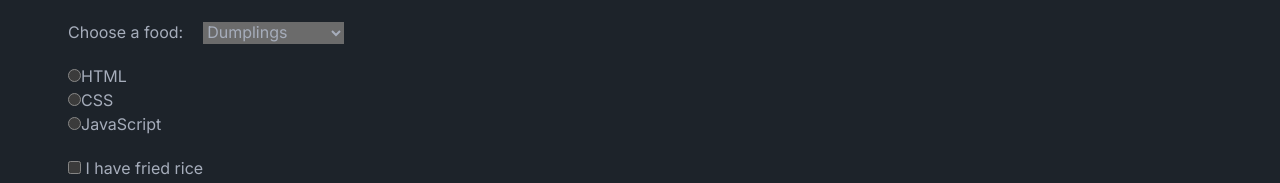
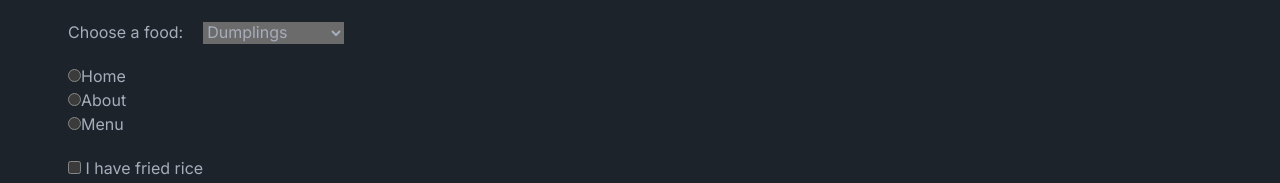
Before and after one commit to eliana53/exam2, a Next.js app: page /final in a window 1280 px wide. Shown: the part 180-363 px from the top of the page. Built offline with nearby package versions, Linux system fonts and the light colour scheme.

Commit message:
final final final

```diff
--- a/app/final/page.tsx
+++ b/app/final/page.tsx
@@ -18,11 +18,11 @@ return (
 
       <div className="ml-5 mt-5">
       <input type="radio" id="Home" name="fav_language" value="Home" />
-      <label htmlFor="Home">HTML</label><br />
+      <label htmlFor="Home">Home</label><br />
       <input type="radio" id="About" name="fav_language" value="About" />
-      <label htmlFor="About">CSS</label><br />
+      <label htmlFor="About">About</label><br />
       <input type="radio" id="Menu" name="fav_language" value="Menu" />
-      <label htmlFor="Menu">JavaScript</label>
+      <label htmlFor="Menu">Menu</label>
       </div>
 
       <div className="ml-5 mt-5">
```
